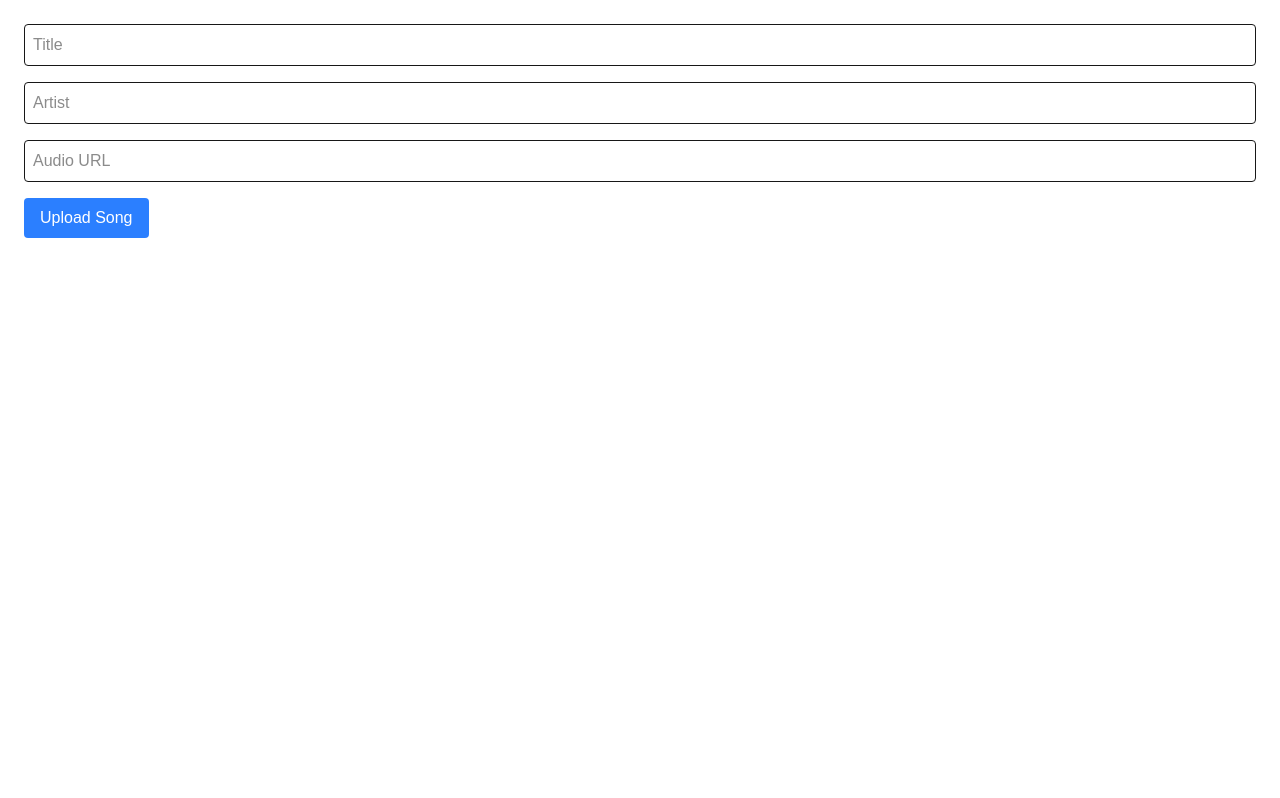
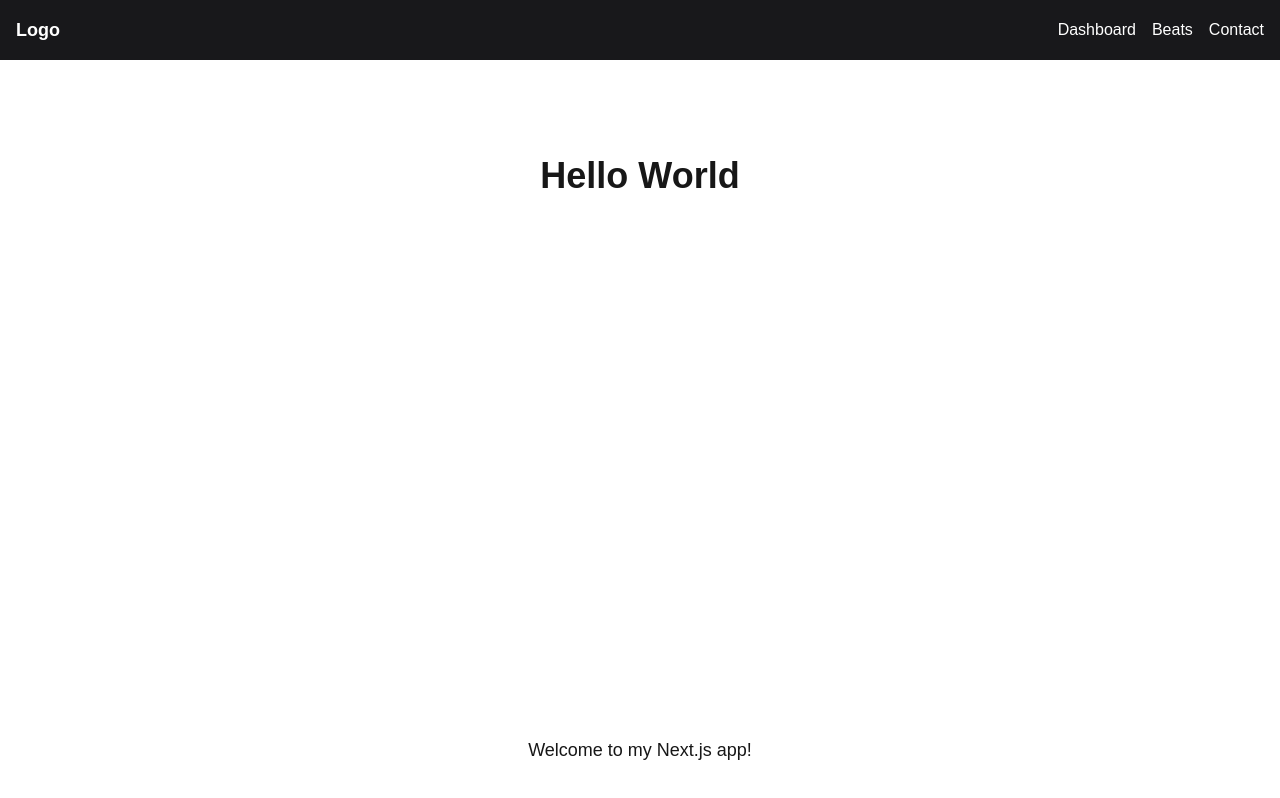
Before and after one commit to CaseyDevs/prodbycmo, a Next.js app: page / in a window 1280 px wide. Shown: the top 798 px of the page. Built offline with nearby package versions, Linux system fonts and the light colour scheme.

Commit message:
Add basic navbar scaffolding

```diff
--- /dev/null
+++ b/src/app/components/NavBar/NavBar.tsx
@@ -0,0 +1,25 @@
+import Link from "next/link";
+
+export default function NavBar() {
+
+    const items = [
+        { href: "/", label: "Dashboard" },
+        { href: "/beats", label: "Beats" },
+        { href: "/contact", label: "Contact" },
+    ];
+
+    return (
+        <nav className="flex items-center justify-between p-4 bg-zinc-900 text-white">
+        <div className="text-lg font-bold">Logo</div>
+        <ul className="flex space-x-4">
+            {items.map((items, index) => (
+                <li key={index}>
+                    <Link href={items.href} className="hover:text-zinc-400 transition-colors">
+                        {items.label}
+                    </Link>
+                </li>
+            ))}
+        </ul>
+        </nav>
+    );
+}
--- /dev/null
+++ b/src/app/components/NavBar/NavItem.tsx
@@ -0,0 +1,12 @@
+export default function NavItem({ href, children }: { href: string; children: React.ReactNode }) {
+  return (
+    <li>
+      <a
+        href={href}
+        className="hover:text-zinc-400 transition-colors"
+      >
+        {children}
+      </a>
+    </li>
+  );
+}
--- a/src/app/page.tsx
+++ b/src/app/page.tsx
@@ -1,47 +1,15 @@
 "use client";
 
-import { useState } from "react";
+import NavBar from "./components/NavBar/NavBar";
 
 export default function Home() {
-  const [title, setTitle] = useState("");
-  const [artist, setArtist] = useState("");
-  const [url, setUrl] = useState("");
-
-  async function handleSubmit(e: React.FormEvent) {
-    e.preventDefault();
-    await fetch("/api/songs", {
-      method: "POST",
-      body: JSON.stringify({ title, artist, url }),
-      headers: {
-        "Content-Type": "application/json",
-      },
-    });
-    setTitle(""); setArtist(""); setUrl("");
-  }
-
   return (
-    <form onSubmit={handleSubmit} className="space-y-4 p-6">
-      <input
-        value={title}
-        onChange={e => setTitle(e.target.value)}
-        placeholder="Title"
-        className="p-2 border rounded w-full"
-      />
-      <input
-        value={artist}
-        onChange={e => setArtist(e.target.value)}
-        placeholder="Artist"
-        className="p-2 border rounded w-full"
-      />
-      <input
-        value={url}
-        onChange={e => setUrl(e.target.value)}
-        placeholder="Audio URL"
-        className="p-2 border rounded w-full"
-      />
-      <button type="submit" className="bg-blue-500 text-white px-4 py-2 rounded">
-        Upload Song
-      </button>
-    </form>
+    <>
+    <NavBar />
+    <main className="flex min-h-screen flex-col items-center justify-between p-24">
+      <h1 className="text-4xl font-bold">Hello World</h1>
+      <p className="mt-4 text-lg">Welcome to my Next.js app!</p>
+    </main>
+    </>
   );
 }
```
Also changed, not shown: package.json (+7 -0 lines).
